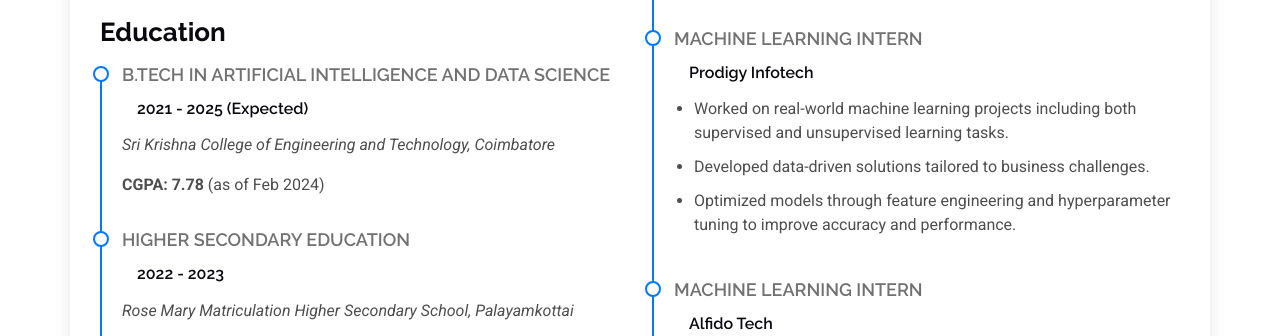
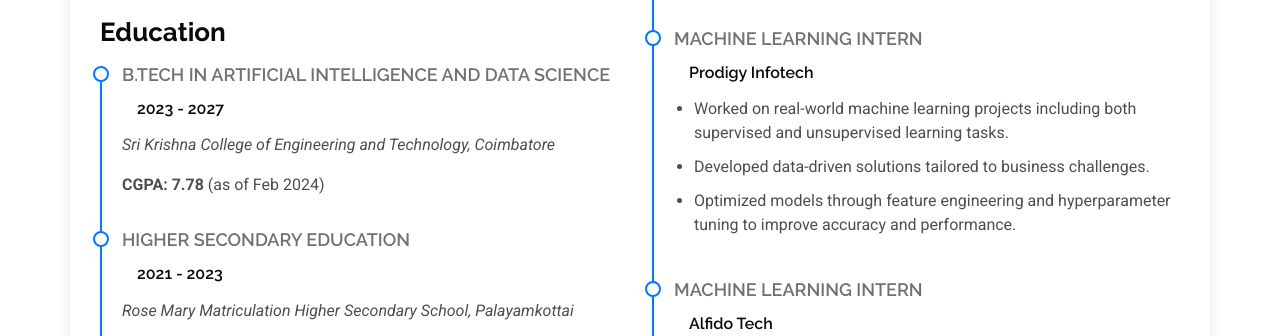
Before and after one commit to Sanjay-M1512/Portfolio-Sanjay, a plain HTML site: page index.html in a window 1280 px wide. Shown: the part 2222-2558 px from the top of the page. Drawn offline with Linux system fonts and the light colour scheme; some packages are replaced by stand-ins of ours; a script that the page names is missing.

Commit message:
Update index.html

```diff
--- a/index.html
+++ b/index.html
@@ -248,13 +248,13 @@
         <h3 class="resume-title">Education</h3>
         <div class="resume-item">
           <h4>B.Tech in Artificial Intelligence and Data Science</h4>
-          <h5>2021 - 2025 (Expected)</h5>
+          <h5>2023 - 2027</h5>
           <p><em>Sri Krishna College of Engineering and Technology, Coimbatore</em></p>
           <p><strong>CGPA:</strong> <b>7.78</b> (as of Feb 2024)</p>
         </div>
         <div class="resume-item">
           <h4>Higher Secondary Education</h4>
-          <h5>2022 - 2023</h5>
+          <h5>2021 - 2023</h5>
           <p><em>Rose Mary Matriculation Higher Secondary School, Palayamkottai</em></p>
           <p><strong>HSC 1st Year:</strong> <b>85%</b> | <strong>HSC 2nd Year:</strong> <b>85.6%</b></p>
         </div>
```
